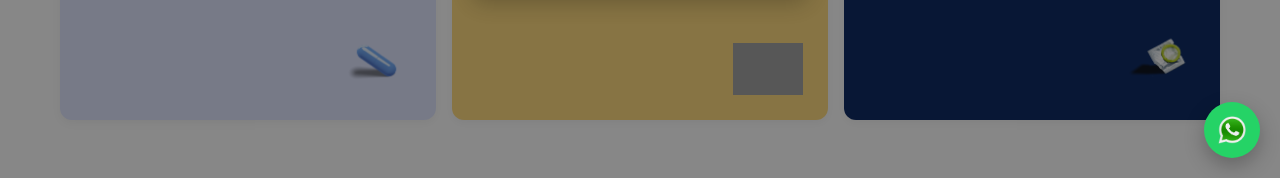
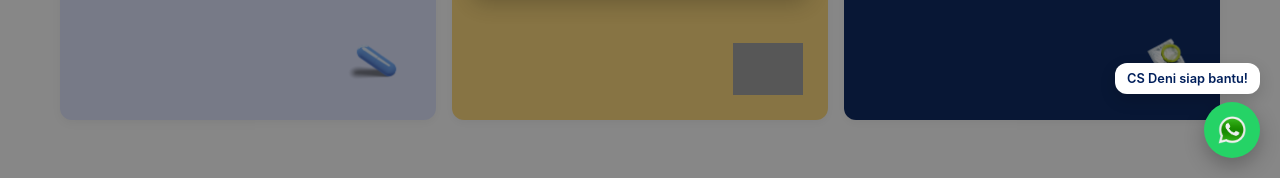
Before and after one commit to AndrianFauzi/bhro_website, a plain HTML site: page index.html in a window 1280 px wide. Shown: the part 622-800 px from the top of the page. Drawn offline with Linux system fonts and the light colour scheme; grey boxes are pictures that could not be loaded.

Commit message:
add floating message cs will help

```diff
--- a/index.html
+++ b/index.html
@@ -107,9 +107,16 @@
       </div>
     </div>
 
-    <a href="https://wa.me/6287864548006" target="_blank" class="whatsapp-float" aria-label="Chat WhatsApp Bhro">
-      <img src="assets/whatsapp-icon.png" alt="WhatsApp" />
-    </a>
+    <div class="whatsapp-wrapper">
+      <div class="whatsapp-message">
+        CS Deni siap bantu!
+      </div>
+
+      <a href="https://wa.me/6287864548006" target="_blank" class="whatsapp-float" aria-label="Chat WhatsApp Bhro">
+        <img src="assets/whatsapp-icon.png" alt="WhatsApp" />
+      </a>
+    </div>
+
 
 
 
--- a/style.css
+++ b/style.css
@@ -415,15 +415,34 @@ body {
 }
 
 
-/* Floating WhatsApp Button */
-.whatsapp-float {
+/* Wrapper */
+.whatsapp-wrapper {
   position: fixed;
   bottom: 20px;
   right: 20px;
+  z-index: 9999;
+  display: flex;
+  flex-direction: column;
+  align-items: flex-end;
+}
 
+/* Floating message */
+.whatsapp-message {
+  background: #ffffff;
+  color: #001f5b;
+  padding: 8px 12px;
+  border-radius: 12px;
+  font-size: 0.8rem;
+  font-weight: 600;
+  margin-bottom: 8px;
+  box-shadow: 0 6px 16px rgba(0, 0, 0, 0.15);
+  white-space: nowrap;
+}
+
+/* WhatsApp button (tetap sama) */
+.whatsapp-float {
   width: 56px;
   height: 56px;
-
   background-color: #25d366;
   border-radius: 50%;
 
@@ -432,8 +451,6 @@ body {
   justify-content: center;
 
   box-shadow: 0 8px 20px rgba(0, 0, 0, 0.25);
-  z-index: 9999;
-
   transition: transform 0.2s ease, box-shadow 0.2s ease;
 }
 
@@ -449,9 +466,17 @@ body {
 
 /* Mobile adjust */
 @media (max-width: 768px) {
-  .whatsapp-float {
+  .whatsapp-wrapper {
     bottom: 16px;
     right: 16px;
+  }
+
+  .whatsapp-message {
+    font-size: 0.75rem;
+    padding: 6px 10px;
+  }
+
+  .whatsapp-float {
     width: 52px;
     height: 52px;
   }
```
